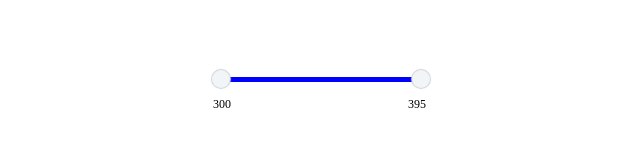
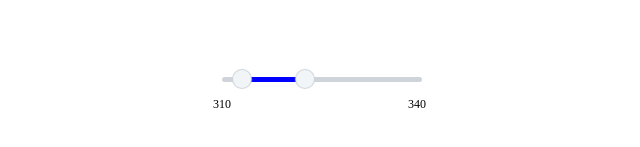
Before and after one commit to oykudemir/component_trials, a React (Vite) app in the folder component_trials/: page / in a window 1280 px wide. Shown: the part 331-478 px from the top of the page, without its empty margins (318-958 px from the left). Built offline with nearby package versions, Linux system fonts and the light colour scheme.

Commit message:
thumbs min&max removed

```diff
--- a/component_trials/src/components/Slider.tsx
+++ b/component_trials/src/components/Slider.tsx
@@ -1,37 +1,10 @@
 import React, { useState, useRef, useEffect, useCallback, forwardRef } from 'react'
 import styled from 'styled-components';
-
-interface SliderProps {
-  rangeColor?: string;
-  type?: 'multi' | 'single';
-  min: number;
-  max: number;
-  step?: number;
-  defaultValue?: {
-    min: number;
-    max: number;
-  }
-}
-
-/*
-  customize handles (wrap inputs inside custom component)
-  think of min-max-step optimalizations
-  sometimes dragging event prevents thumb movement
-  add onchange as a prop to help view current value
-  + min max geçiş
-  text highlight
-  + refs -> tooltip absolute
-  controlled component
-  custom renderers
-  tests
-  publish as npm package
-*/
 
 interface ThumbProps {
   onMouseDown: (e: React.MouseEvent<HTMLDivElement, MouseEvent>) => void;
   onMouseUp: (e: React.MouseEvent<HTMLDivElement, MouseEvent>) => void;
   displayValue: number;
-  showTooltip: boolean;
 }
 
 const Handle = styled.div`
@@ -73,110 +46,124 @@ const Tooltip = styled.div`
   }
 `;
 
-export const Thumb = forwardRef<HTMLDivElement, ThumbProps>((props, ref) => (
-    <div style={{position: 'relative', transform: 'none'  }} ref={ref}>
-      <Handle onMouseDown={props.onMouseDown} onMouseUp={props.onMouseUp}/>
-      <Tooltip style={{ visibility: props.showTooltip ? 'visible' : 'hidden'}} >
+export const Thumb = forwardRef<HTMLDivElement, ThumbProps>((props, ref) => {
+
+  const [showTooltip, setShowToolTip] = useState(false);
+
+  return (
+    <div style={{ position: 'relative', transform: 'none' }} ref={ref}>
+      <Handle onMouseDown={(e) => { props.onMouseDown(e); setShowToolTip(true) }} onMouseUp={(e) => { props.onMouseUp(e); setShowToolTip(false) }} />
+      <Tooltip style={{ visibility: showTooltip ? 'visible' : 'hidden' }} >
         {props.displayValue}
       </Tooltip>
     </div>
-));
+  )
+});
 
+interface SliderProps {
+  rangeColor?: string;
+  type: 'multi' | 'single';
+  min: number;
+  max: number;
+  step?: number;
+  value: {
+    min: number;
+    max: number;
+  }
+  onChange: (newValue: { min: number; max: number }) => void;
+}
 
+export const Slider = ({ rangeColor, type = 'single', min, max, step = 1, value = { min: min, max: max }, onChange }: SliderProps) => {
 
-export const Slider = ({ rangeColor, type = 'single', min, max, step = 1, defaultValue={min: min, max:max}}: SliderProps) => {
+  const [minVal, setMinVal] = useState(value.min);
+  const [maxVal, setMaxVal] = useState(value.max);
 
-  const [values, setValues] = useState(defaultValue);
-  const [minVal, setMinVal] = useState(min);
-  const [maxVal, setMaxVal] = useState(max);
   const [isDragging, setIsDragging] = useState(false);
-  const [isDraggingLeftThumb, setIsDraggingLeftThumb] = useState(false);
-  const [isDraggingRightThumb, setIsDraggingRightThumb] = useState(false);
+
+  const [thumbOneVal, setThumbOneVal] = useState(value.min);
+  const [thumbTwoVal, setThumbTwoVal] = useState(value.max);
+
+  const [isDraggingThumbOne, setIsDraggingThumbOne] = useState(false);
+  const [isDraggingThumbTwo, setIsDraggingThumbTwo] = useState(false);
+
   const [startX, setStartX] = useState(0);
   const [startXLeft, setStartXLeft] = useState(0);
   const [startXRight, setStartXRight] = useState(0);
   const rangeRef = useRef<HTMLDivElement>(null);
-  const leftThumbRef = useRef<HTMLDivElement>(null);
-  const rightThumbRef = useRef<HTMLDivElement>(null);
+  const thumbOneRef = useRef<HTMLDivElement>(null);
+  const thumbTwoRef = useRef<HTMLDivElement>(null);
   const trackRef = useRef<HTMLDivElement>(null);
-  const [showLeftTooltip, setShowLeftTooltip] = useState(false);
-  const [showRightTooltip, setShowRightTooltip] = useState(false);
-  const [showIndexLeft, setShowIndexLeft] = useState(0);
-  const [showIndexRight, setShowIndexRight] = useState(1);
-
 
   const getPercent = useCallback((value: number) => ((value - min) / (max - min)) * 100, [min, max]);
 
   const updateRangeStyle = () => {
+
     const minPercent = getPercent(minVal);
     const maxPercent = getPercent(maxVal);
+
     if (rangeRef.current) {
-      if(type === "multi")
-      {
+      if (type === "multi") {
         rangeRef.current.style.left = `${minPercent}%`;
         rangeRef.current.style.width = `${maxPercent - minPercent}%`;
       }
-      else
-      {
+      else {
         rangeRef.current.style.left = `${0}%`;
-        rangeRef.current.style.width = `${minPercent}%`;
+        rangeRef.current.style.width = `${getPercent(thumbOneVal)}%`;
       }
     }
-    if (leftThumbRef.current) {
-      leftThumbRef.current.style.left = `${minPercent}%`;
+    if (thumbOneRef.current) {
+      thumbOneRef.current.style.left = `${getPercent(thumbOneVal)}%`;
     }
-    if (rightThumbRef.current) {
-      rightThumbRef.current.style.left = `${maxPercent}%`;
+    if (thumbTwoRef.current) {
+      thumbTwoRef.current.style.left = `${getPercent(thumbTwoVal)}%`;
     }
   };
 
   useEffect(() => {
+    if(thumbOneVal > thumbTwoVal)
+    {
+      setMinVal(thumbTwoVal);
+      setMaxVal(thumbOneVal);
+      onChange({ min: thumbTwoVal, max: thumbOneVal });
+    }
+    else
+    {
+      setMinVal(thumbOneVal);
+      setMaxVal(thumbTwoVal);
+      onChange({ min: thumbOneVal, max: thumbTwoVal });
+    }
     updateRangeStyle();
-    setValues({min: minVal, max: maxVal});
-    console.log({min: minVal, max: maxVal});
 
-  }, [minVal, maxVal]);
+  }, [thumbOneVal, thumbTwoVal]);
 
 
-  const handleMouseDownTrack = (e: React.MouseEvent) => {
-    if (showLeftTooltip || showRightTooltip) {
-      setShowLeftTooltip(false);
-      setShowRightTooltip(false);
-    }
-    setIsDraggingLeftThumb(false);
-    setIsDraggingRightThumb(false);
+
+  const handleMouseDownTrack = () => {
+    setIsDraggingThumbOne(false);
+    setIsDraggingThumbTwo(false);
   };
 
   const handleMouseDown = (e: React.MouseEvent) => {
     setIsDragging(!isDragging);
     setStartX(e.clientX);
     console.log("you clicked range");
-    setShowLeftTooltip(!showLeftTooltip);
-    setShowRightTooltip(!showRightTooltip);
   };
 
   const handleMouseDownLeftThumb = (e: React.MouseEvent) => {
-    setIsDraggingLeftThumb(true);
+    setIsDraggingThumbOne(true);
     setStartXLeft(e.clientX);
     console.log("you clicked left thumb")
-    setShowLeftTooltip(!showLeftTooltip);
-    setShowRightTooltip(false);
-
   };
 
   const handleMouseDownRightThumb = (e: React.MouseEvent) => {
-    setIsDraggingRightThumb(true);
+    setIsDraggingThumbTwo(true);
     setStartXRight(e.clientX);
     console.log("you clicked right thumb")
-    setShowLeftTooltip(false);
-    setShowRightTooltip(!showRightTooltip);
   };
 
   const handleMouseMove = (e: MouseEvent) => {
     if (isDragging && rangeRef.current && trackRef.current) {
       console.log("you moved range")
-      setShowLeftTooltip(true);
-      setShowRightTooltip(true);
 
       const dx = e.clientX - startX;
       const trackWidth = trackRef.current.clientWidth;
@@ -185,22 +172,39 @@ export const Slider = ({ rangeColor, type = 'single', min, max, step = 1, defaul
       const steppedMin = Math.round(newMin / step) * step;
       const steppedMax = Math.round(newMax / step) * step;
 
-      setMinVal(steppedMin);
-      setMaxVal(steppedMax);
+/*       setMinVal(steppedMin);
+      setMaxVal(steppedMax); */
+      if(thumbOneVal > thumbTwoVal)
+      {
+        setThumbOneVal(steppedMax);
+        setThumbTwoVal(steppedMin);
+        setMinVal(steppedMin);
+        setMaxVal(steppedMax);
+        onChange({ min: steppedMin, max: steppedMax });
+      }
+      else
+      {
+        setThumbOneVal(steppedMin);
+        setThumbTwoVal(steppedMax);
+        setMinVal(steppedMin);
+        setMaxVal(steppedMax);
+        onChange({ min: steppedMin, max: steppedMax });
+      }
       setStartX(e.clientX);
 
     }
   };
 
-  const handleMouseMoveLeftThumb = (e: MouseEvent) => {
-    if (isDraggingLeftThumb && leftThumbRef.current && trackRef.current) {
+/*   const handleMouseMoveLeftThumb = (e: MouseEvent) => {
+    if (isDraggingThumbOne && thumbOneRef.current && trackRef.current) {
       console.log("you moved range with left")
 
       const dx = e.clientX - startXLeft;
       const trackWidth = trackRef.current.clientWidth;
       const newMin = Math.round(Math.max(min, Math.min(max, minVal + (dx / trackWidth) * (max - min))));
       const steppedMin = Math.round(newMin / step) * step;
-      if (steppedMin > maxVal) {
+
+      if (steppedMin >= maxVal) {
         setMinVal(maxVal);
         setShowIndexLeft(1);
         setShowIndexRight(0);
@@ -210,7 +214,6 @@ export const Slider = ({ rangeColor, type = 'single', min, max, step = 1, defaul
         setMinVal(steppedMin);
       }
 
-      console.log("new min:" + newMin);
       setStartXLeft(e.clientX);
       setShowLeftTooltip(true);
     }
@@ -218,7 +221,7 @@ export const Slider = ({ rangeColor, type = 'single', min, max, step = 1, defaul
 
 
   const handleMouseMoveRightThumb = (e: MouseEvent) => {
-    if (isDraggingRightThumb && rightThumbRef.current && trackRef.current) {
+    if (isDraggingThumbTwo && thumbTwoRef.current && trackRef.current) {
       console.log("you moved range with right");
 
       const dx = e.clientX - startXRight;
@@ -233,41 +236,60 @@ export const Slider = ({ rangeColor, type = 'single', min, max, step = 1, defaul
         setMinVal(steppedMax);
       }
       else {
-        console.log("sıctınrq ")
         setMaxVal(steppedMax);
 
       }
       setStartXRight(e.clientX);
-      console.log("new max:" + newMax);
       setShowRightTooltip(true);
+
+    }
+  }; */
+
+  const handleMouseMoveThumb = (e: MouseEvent, thumbNo: number) => {
+    if (thumbNo == 1 && isDraggingThumbOne && thumbOneRef.current && trackRef.current) {
+      console.log("you moved range with one")
+
+      const dx = e.clientX - startXLeft;
+      const trackWidth = trackRef.current.clientWidth;
+      const newVal = Math.round(Math.max(min, Math.min(max, thumbOneVal + (dx / trackWidth) * (max - min))));
+      const steppedVal = Math.round(newVal / step) * step;
+      setThumbOneVal(steppedVal);
+      setStartXLeft(e.clientX);
+
+    }
+    else if (thumbNo == 2 && isDraggingThumbTwo && thumbTwoRef.current && trackRef.current) {
+      console.log("you moved range with two")
+
+      const dx = e.clientX - startXRight;
+      const trackWidth = trackRef.current.clientWidth;
+      const newVal = Math.round(Math.max(min, Math.min(max, thumbTwoVal + (dx / trackWidth) * (max - min))));
+      const steppedVal = Math.round(newVal / step) * step;
+      setThumbTwoVal(steppedVal);
+      setStartXLeft(e.clientX);
 
     }
   };
 
   const handleMouseUp = () => {
     setIsDragging(false);
-    setIsDraggingLeftThumb(false);
-    setIsDraggingRightThumb(false);
-    setShowLeftTooltip(false);
-    setShowRightTooltip(false);
+    setIsDraggingThumbOne(false);
+    setIsDraggingThumbTwo(false);
   };
 
   const handleMouseUpLeftThumb = () => {
-    setIsDraggingLeftThumb(false);
-    setShowLeftTooltip(false);
+    setIsDraggingThumbOne(false);
   };
 
 
   const handleMouseUpRightThumb = () => {
-    setIsDraggingRightThumb(false);
-    setShowRightTooltip(false);
+    setIsDraggingThumbTwo(false);
   };
 
   useEffect(() => {
     const handleDocumentMouseMove = (e: MouseEvent) => {
       if (isDragging) handleMouseMove(e);
-      if (isDraggingLeftThumb) handleMouseMoveLeftThumb(e);
-      if (isDraggingRightThumb) handleMouseMoveRightThumb(e);
+      if (isDraggingThumbOne) handleMouseMoveThumb(e, 1);
+      if (isDraggingThumbTwo) handleMouseMoveThumb(e, 2);
     };
 
 
@@ -278,7 +300,7 @@ export const Slider = ({ rangeColor, type = 'single', min, max, step = 1, defaul
       document.removeEventListener('mousemove', handleDocumentMouseMove);
       document.removeEventListener('mouseup', handleMouseUp);
     };
-  }, [isDragging, isDraggingLeftThumb, isDraggingRightThumb]);
+  }, [isDragging, isDraggingThumbOne, isDraggingThumbTwo]);
 
   return (
 
@@ -289,8 +311,12 @@ export const Slider = ({ rangeColor, type = 'single', min, max, step = 1, defaul
           <div className='cont'>
 
             <div className="slider" ref={trackRef}>
-              <Thumb ref={showIndexLeft == 0 ? leftThumbRef : rightThumbRef} onMouseDown={showIndexLeft == 0 ? handleMouseDownLeftThumb : handleMouseDownRightThumb} onMouseUp={handleMouseUpLeftThumb} displayValue={showIndexLeft == 0? minVal : maxVal} showTooltip={showIndexLeft == 0 ? showLeftTooltip : showRightTooltip} />
-              <Thumb ref={showIndexRight == 0 ? leftThumbRef : rightThumbRef} onMouseDown={showIndexRight == 0 ? handleMouseDownLeftThumb : handleMouseDownRightThumb} onMouseUp={handleMouseUpRightThumb} displayValue={showIndexRight == 0? minVal : maxVal} showTooltip={showIndexRight == 0 ? showLeftTooltip : showRightTooltip} />
+              <Thumb ref={thumbOneRef} onMouseDown={handleMouseDownLeftThumb}
+                onMouseUp={handleMouseUpLeftThumb} displayValue={thumbOneVal}
+              />
+              <Thumb ref={thumbTwoRef} onMouseDown={handleMouseDownRightThumb}
+                onMouseUp={handleMouseUpRightThumb} displayValue={thumbTwoVal}
+              />
               <div className="slider__track" onMouseDown={handleMouseDownTrack}>
                 <div
                   ref={rangeRef}
@@ -307,8 +333,8 @@ export const Slider = ({ rangeColor, type = 'single', min, max, step = 1, defaul
           :
           (<div className='cont'>
             <div className="slider" ref={trackRef}>
-            <Thumb ref={showIndexLeft == 0 ? leftThumbRef : rightThumbRef} onMouseDown={showIndexLeft == 0 ? handleMouseDownLeftThumb : handleMouseDownRightThumb} onMouseUp={handleMouseUpLeftThumb} displayValue={showIndexLeft == 0? minVal : maxVal} showTooltip={showIndexLeft == 0 ? showLeftTooltip : showRightTooltip} />
-            <div className="slider__track" onMouseDown={handleMouseDownTrack}>
+              <Thumb ref={thumbOneRef} onMouseDown={handleMouseDownLeftThumb} onMouseUp={handleMouseUpLeftThumb} displayValue={thumbOneVal} />
+              <div className="slider__track" onMouseDown={handleMouseDownTrack}>
                 <div
                   ref={rangeRef}
                   className="slider__range"
--- a/component_trials/src/screens/Home.tsx
+++ b/component_trials/src/screens/Home.tsx
@@ -1,9 +1,18 @@
+import { useState } from 'react'
 import Slider from '../components/Slider'
 
 const Home = () => {
+
+  const [val, setVal] = useState({min: 310, max: 340});
+
+  const handleValueChange = (newVal: {min: number, max:number}) => {
+    setVal(newVal);
+    console.log("min=" + newVal.min +" max=" + newVal.max);
+  }
+
   return (
     <div style={{display: 'flex', justifyContent: 'center', height:'100vh', alignItems:'center'}}>
-        <Slider type='multi' min={300} max={395} rangeColor='blue'/>
+        <Slider type='multi' min={300} max={395} rangeColor='blue' step={7} value={val} onChange={handleValueChange}/>
     </div>
   )
 }
```
